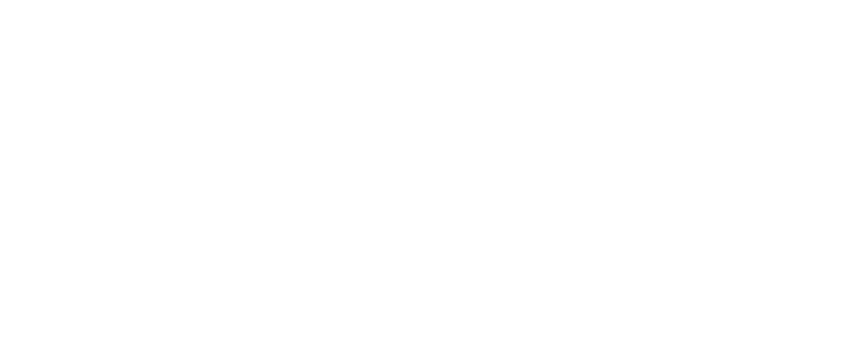
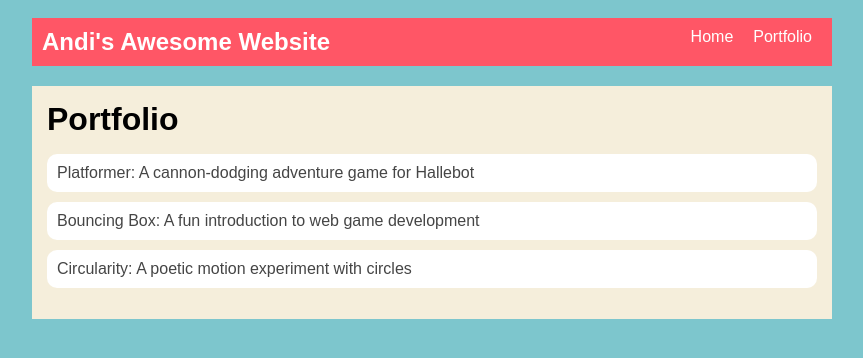
Before and after one commit to aturnerFHS/aturnerFHS.github.io, a plain HTML site: page portfolio.html in a window 1280 px wide. Shown: the whole page, without its empty margins (208-1071 px from the left). Drawn offline with Linux system fonts and the light colour scheme.

Commit message:
add portfolio page to website

```diff
--- a/portfolio.html
+++ b/portfolio.html
@@ -1,13 +1,41 @@
 <!DOCTYPE html>
 <html>
     <head>
-        <title>CHANGE ME</title>
+        <title>Andi's Awesome Website</title>
+        <link rel="stylesheet" href="style.css"/>
     </head>
 
     <body>
         <!-- All content goes here -->
         <div id="all-contents">
+            <nav>
+                <h1>Andi's Awesome Website</h1>
+                <ul id="nav-ul">
+                    <li class="nav-li">
+                        <a href="index.html">Home</a>
+                    </li>
+                    <li class="nav-li">
+                        <a href="portfolio.html">Portfolio</a>
+                    </li>
+                </ul>
+            </nav>
 
+            <main>
+              <div class="content">
+                <h1>Portfolio</h1>
+                <ul id="portfolio">
+                   <li>
+                     <a href="fsd-projects/platformer/">Platformer: A cannon-dodging adventure game for Hallebot</a>
+                    </li>
+                    <li>
+                        <a href="fsd-projects/bouncing-box/">Bouncing Box: A fun introduction to web game development</a>
+                    </li>
+                    <li>
+                        <a href="fsd-projects/circularity/">Circularity: A poetic motion experiment with circles</a>
+                    </li>
+                </ul>
+               </div>
+            </main>
         </div>
     </body>
 </html>
--- a/style.css
+++ b/style.css
@@ -74,3 +74,29 @@
 h2, h3 {
     margin: 0px;
 }
+
+/* Portfolio styles */
+.content h1 {
+  color: black;
+}
+
+#portfolio {
+  list-style-type: none;
+  padding-left: 0;
+}
+
+#portfolio li {
+  background: #fff;
+  padding: 10px;
+  border-radius: 10px;
+  margin-bottom: 10px;
+}
+
+#portfolio li:hover {
+  background: #eee;
+}
+
+#portfolio a {
+  text-decoration: none;
+  color: #454545;
+}
```
